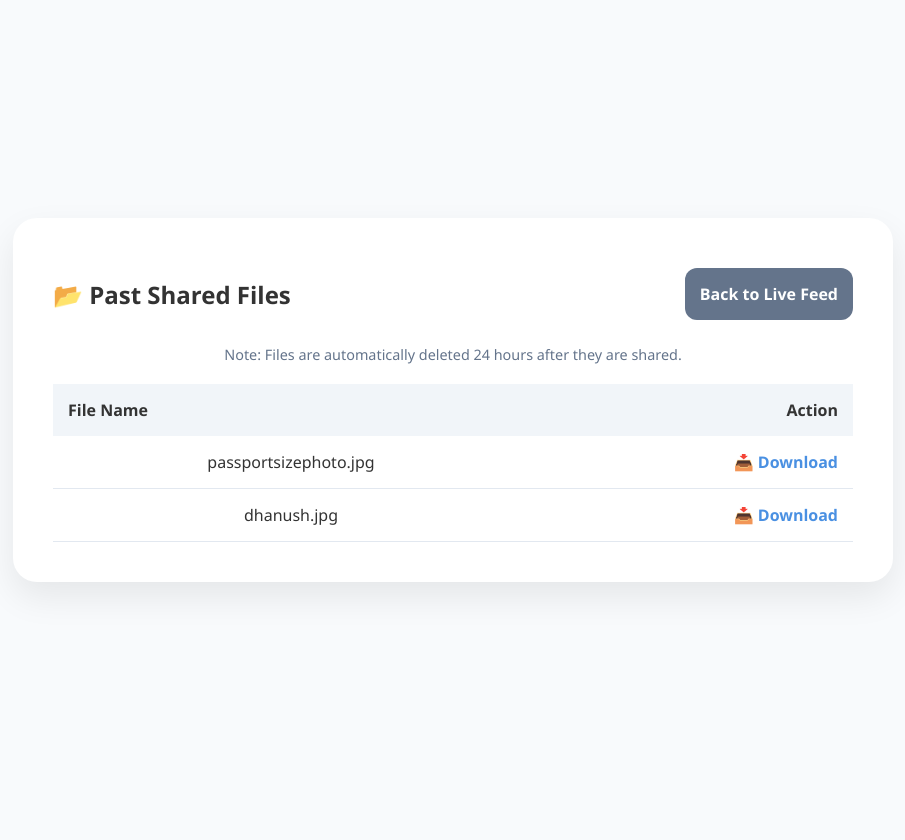
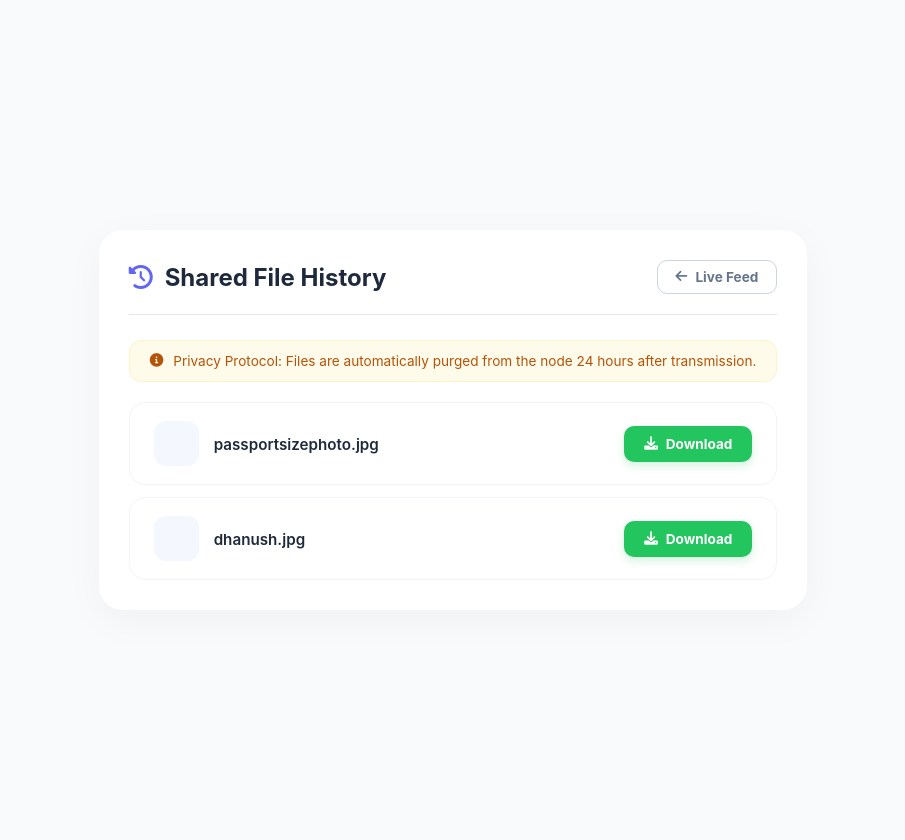
Before and after one commit to dhanushmsr/Secure-File-Transmissions, a Flask app: page /file_history in a window 1280 px wide. Shown: the whole page, without its empty margins (187-1092 px from the left). Before the commit the page ends 590 px from the top, so only its background shows below. Run offline with Flask 3, Linux system fonts and the light colour scheme; a user stored in the database is signed in.

Commit message:
Update history.html

```diff
--- a/templates/history.html
+++ b/templates/history.html
@@ -1,42 +1,196 @@
 <!DOCTYPE html>
-<html>
+<html lang="en">
 <head>
+    <meta charset="UTF-8">
+    <meta name="viewport" content="width=device-width, initial-scale=1.0">
     <link rel="stylesheet" href="/static/css/style.css">
+    <link rel="stylesheet" href="https://cdnjs.cloudflare.com/ajax/libs/font-awesome/6.0.0/css/all.min.css">
     <title>Shared File History</title>
-      <link rel="icon" type="image/png" href="/img/history.png?v=1.1">
+    <link rel="icon" type="image/png" href="/img/history.png?v=1.1">
+    <style>
+        :root {
+            --primary: #6366f1; /* Inkwake Blue */
+            --dark: #1e293b;
+            --slate: #f8fafc;
+            --success: #22c55e;
+        }
+
+        body {
+            background-color: var(--slate);
+            font-family: 'Inter', sans-serif;
+            margin: 0;
+            padding: 20px;
+        }
+
+        .history-container {
+            max-width: 850px;
+            margin: 40px auto;
+            background: white;
+            padding: 30px;
+            border-radius: 24px;
+            box-shadow: 0 10px 40px rgba(0,0,0,0.04);
+        }
+
+        .header-section {
+            display: flex;
+            justify-content: space-between;
+            align-items: center;
+            border-bottom: 1px solid #e2e8f0;
+            padding-bottom: 20px;
+            margin-bottom: 25px;
+        }
+
+        .back-btn {
+            background: transparent;
+            border: 1.5px solid #cbd5e1;
+            color: #64748b;
+            padding: 8px 18px;
+            border-radius: 10px;
+            text-decoration: none;
+            font-weight: bold;
+            font-size: 0.85rem;
+            transition: all 0.3s ease;
+            display: inline-flex;
+            align-items: center;
+            gap: 8px;
+        }
+
+        .back-btn:hover {
+            background: #f1f5f9;
+            color: var(--dark);
+            border-color: var(--dark);
+        }
+
+        /* File Item Styling */
+        .file-list {
+            display: grid;
+            gap: 12px;
+        }
+
+        .file-card {
+            display: flex;
+            justify-content: space-between;
+            align-items: center;
+            padding: 18px 24px;
+            background: #ffffff;
+            border: 1.5px solid #f1f5f9;
+            border-radius: 16px;
+            transition: all 0.3s ease;
+        }
+
+        .file-card:hover {
+            border-color: var(--primary);
+            box-shadow: 0 4px 20px rgba(99, 102, 241, 0.08);
+            transform: translateY(-2px);
+        }
+
+        .file-meta {
+            display: flex;
+            align-items: center;
+            gap: 15px;
+        }
+
+        .file-icon {
+            width: 45px;
+            height: 45px;
+            background: #f5f7ff;
+            color: var(--primary);
+            border-radius: 12px;
+            display: flex;
+            align-items: center;
+            justify-content: center;
+            font-size: 1.2rem;
+        }
+
+        .file-name {
+            font-weight: 600;
+            color: var(--dark);
+            font-size: 0.95rem;
+            word-break: break-all;
+        }
+
+        .btn-download {
+            background: var(--success);
+            color: white;
+            padding: 10px 20px;
+            border-radius: 10px;
+            text-decoration: none;
+            font-weight: bold;
+            font-size: 0.85rem;
+            display: inline-flex;
+            align-items: center;
+            gap: 8px;
+            transition: 0.3s;
+            box-shadow: 0 4px 10px rgba(34, 197, 94, 0.2);
+        }
+
+        .btn-download:hover {
+            background: #16a34a;
+            box-shadow: 0 6px 15px rgba(34, 197, 94, 0.3);
+        }
+
+        .empty-state {
+            text-align: center;
+            padding: 60px 20px;
+            color: #94a3b8;
+        }
+
+        .expiry-notice {
+            background: #fffbeb;
+            border: 1px solid #fef3c7;
+            color: #b45309;
+            padding: 12px 20px;
+            border-radius: 12px;
+            font-size: 0.85rem;
+            display: flex;
+            align-items: center;
+            gap: 10px;
+            margin-bottom: 20px;
+        }
+    </style>
 </head>
-<body style="background: #f8fafc;">
-    <div class="container" style="max-width: 800px;">
-        <div style="display:flex; justify-content:space-between; align-items:center;">
-            <h2>📂 Past Shared Files</h2>
-            <a href="/receiver" class="btn" style="width:auto; background:#64748b;">Back to Live Feed</a>
+<body>
+
+    <div class="history-container">
+        <div class="header-section">
+            <h2 style="margin: 0; color: var(--dark); display: flex; align-items: center; gap: 12px;">
+                <i class="fa-solid fa-clock-rotate-left" style="color: var(--primary);"></i> Shared File History
+            </h2>
+            <a href="/receiver" class="back-btn">
+                <i class="fa-solid fa-arrow-left"></i> Live Feed
+            </a>
         </div>
-        <p style="color:#64748b; font-size:0.9rem;">Note: Files are automatically deleted 24 hours after they are shared.</p>
 
-        <div class="card" style="margin-top:20px; padding:0;">
-            <table style="width:100%; border-collapse: collapse;">
-                <thead style="background:#f1f5f9;">
-                    <tr>
-                        <th style="text-align:left; padding:15px;">File Name</th>
-                        <th style="text-align:right; padding:15px;">Action</th>
-                    </tr>
-                </thead>
-                <tbody>
-                    {% for f in files %}
-                    <tr style="border-bottom:1px solid #e2e8f0;">
-                        <td style="padding:15px;">{{ f }}</td>
-                        <td style="padding:15px; text-align:right;">
-                            <a href="/static/uploads/{{ f }}" download class="btn-action" style="color:#4a90e2; text-decoration:none; font-weight:bold;">📥 Download</a>
-                        </td>
-                    </tr>
-                    {% else %}
-                    <tr>
-                        <td colspan="2" style="padding:40px; text-align:center; color:#94a3b8;">No files found in recent history.</td>
-                    </tr>
-                    {% endfor %}
-                </tbody>
-            </table>
+        <div class="expiry-notice">
+            <i class="fa-solid fa-circle-info"></i>
+            <span>Privacy Protocol: Files are automatically purged from the node 24 hours after transmission.</span>
+        </div>
+
+        <div class="file-list">
+            {% if files %}
+                {% for f in files %}
+                <div class="file-card">
+                    <div class="file-meta">
+                        <div class="file-icon">
+                            <i class="fa-solid fa-file-shield"></i>
+                        </div>
+                        <div>
+                            <span class="file-name">{{ f }}</span>
+                        </div>
+                    </div>
+                    <a href="/static/uploads/{{ f }}" download class="btn-download">
+                        <i class="fa-solid fa-download"></i> Download
+                    </a>
+                </div>
+                {% endfor %}
+            {% else %}
+                <div class="empty-state">
+                    <i class="fa-solid fa-folder-open" style="font-size: 3rem; margin-bottom: 15px; opacity: 0.3;"></i>
+                    <p>No active files found in the 24-hour transmission window.</p>
+                </div>
+            {% endif %}
         </div>
     </div>
+
 </body>
 </html>
```
